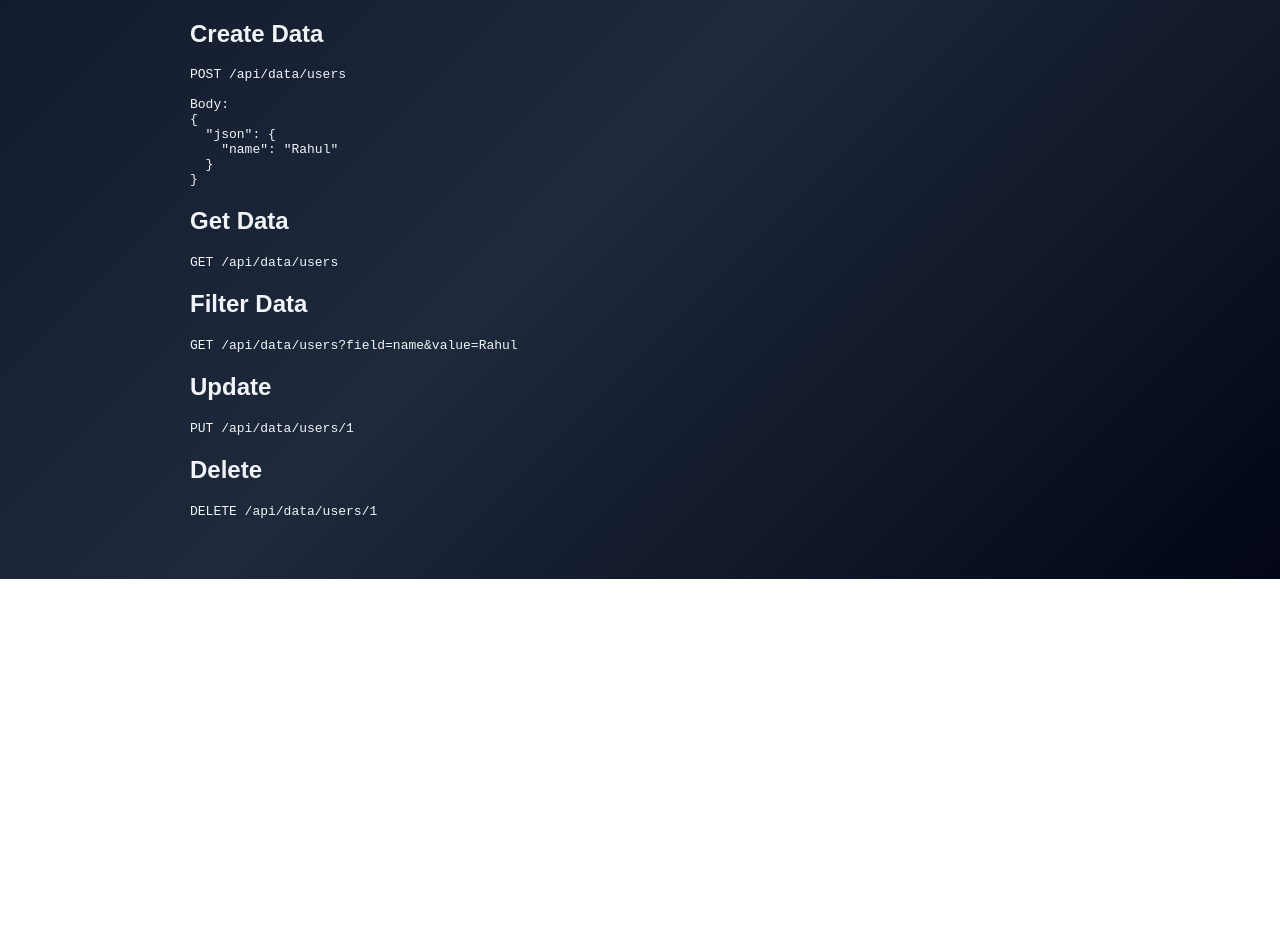
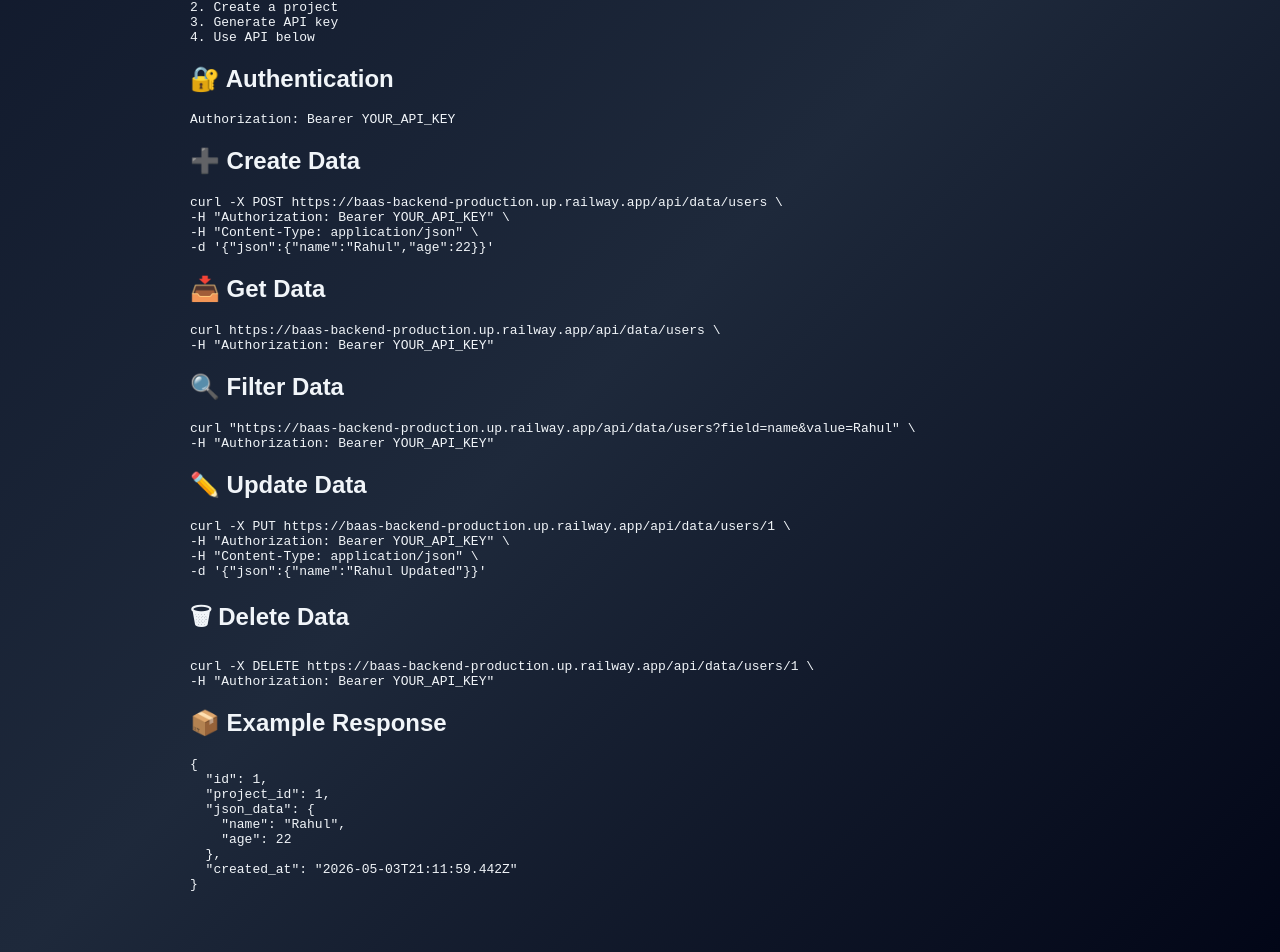
Before and after one commit to Hezily/baas-frontend, a React (Create React App) app: page /docs in a window 1280 px wide. Shown: the part 287-1239 px from the top of the page. Before the commit the page ends 866 px from the top, so only its background shows below. Built offline with nearby package versions, Linux system fonts and the light colour scheme.

Commit message:
dashboard update

```diff
--- a/src/pages/Docs.js
+++ b/src/pages/Docs.js
@@ -5,47 +5,81 @@ function Docs() {
 
   return (
     <div className="container">
+
       <h1>BaaS API Docs 🚀</h1>
 
+      {/* BASE URL */}
       <h2>Base URL</h2>
       <pre>{API}</pre>
 
-      <h2>Authentication</h2>
+      {/* QUICK START */}
+      <h2>⚡ Quick Start</h2>
+      <pre>
+{`1. Create account from dashboard
+2. Create a project
+3. Generate API key
+4. Use API below`}
+      </pre>
+
+      {/* AUTH */}
+      <h2>🔐 Authentication</h2>
       <pre>
 {`Authorization: Bearer YOUR_API_KEY`}
       </pre>
 
-      <h2>Create Data</h2>
+      {/* CREATE */}
+      <h2>➕ Create Data</h2>
       <pre>
-{`POST /api/data/users
+{`curl -X POST ${API}/api/data/users \\
+-H "Authorization: Bearer YOUR_API_KEY" \\
+-H "Content-Type: application/json" \\
+-d '{"json":{"name":"Rahul","age":22}}'`}
+      </pre>
 
-Body:
-{
-  "json": {
-    "name": "Rahul"
-  }
+      {/* GET */}
+      <h2>📥 Get Data</h2>
+      <pre>
+{`curl ${API}/api/data/users \\
+-H "Authorization: Bearer YOUR_API_KEY"`}
+      </pre>
+
+      {/* FILTER */}
+      <h2>🔍 Filter Data</h2>
+      <pre>
+{`curl "${API}/api/data/users?field=name&value=Rahul" \\
+-H "Authorization: Bearer YOUR_API_KEY"`}
+      </pre>
+
+      {/* UPDATE */}
+      <h2>✏️ Update Data</h2>
+      <pre>
+{`curl -X PUT ${API}/api/data/users/1 \\
+-H "Authorization: Bearer YOUR_API_KEY" \\
+-H "Content-Type: application/json" \\
+-d '{"json":{"name":"Rahul Updated"}}'`}
+      </pre>
+
+      {/* DELETE */}
+      <h2>🗑 Delete Data</h2>
+      <pre>
+{`curl -X DELETE ${API}/api/data/users/1 \\
+-H "Authorization: Bearer YOUR_API_KEY"`}
+      </pre>
+
+      {/* RESPONSE */}
+      <h2>📦 Example Response</h2>
+      <pre>
+{`{
+  "id": 1,
+  "project_id": 1,
+  "json_data": {
+    "name": "Rahul",
+    "age": 22
+  },
+  "created_at": "2026-05-03T21:11:59.442Z"
 }`}
       </pre>
 
-      <h2>Get Data</h2>
-      <pre>
-{`GET /api/data/users`}
-      </pre>
-
-      <h2>Filter Data</h2>
-      <pre>
-{`GET /api/data/users?field=name&value=Rahul`}
-      </pre>
-
-      <h2>Update</h2>
-      <pre>
-{`PUT /api/data/users/1`}
-      </pre>
-
-      <h2>Delete</h2>
-      <pre>
-{`DELETE /api/data/users/1`}
-      </pre>
     </div>
   );
 }
```
